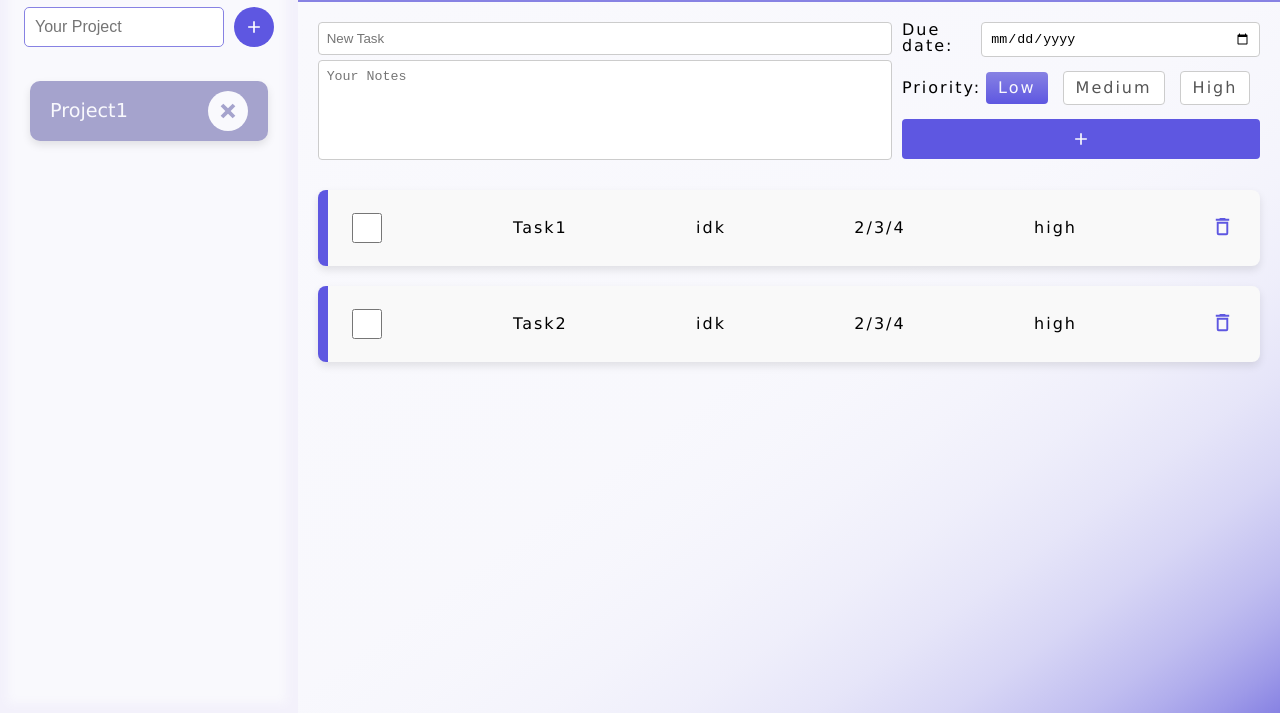
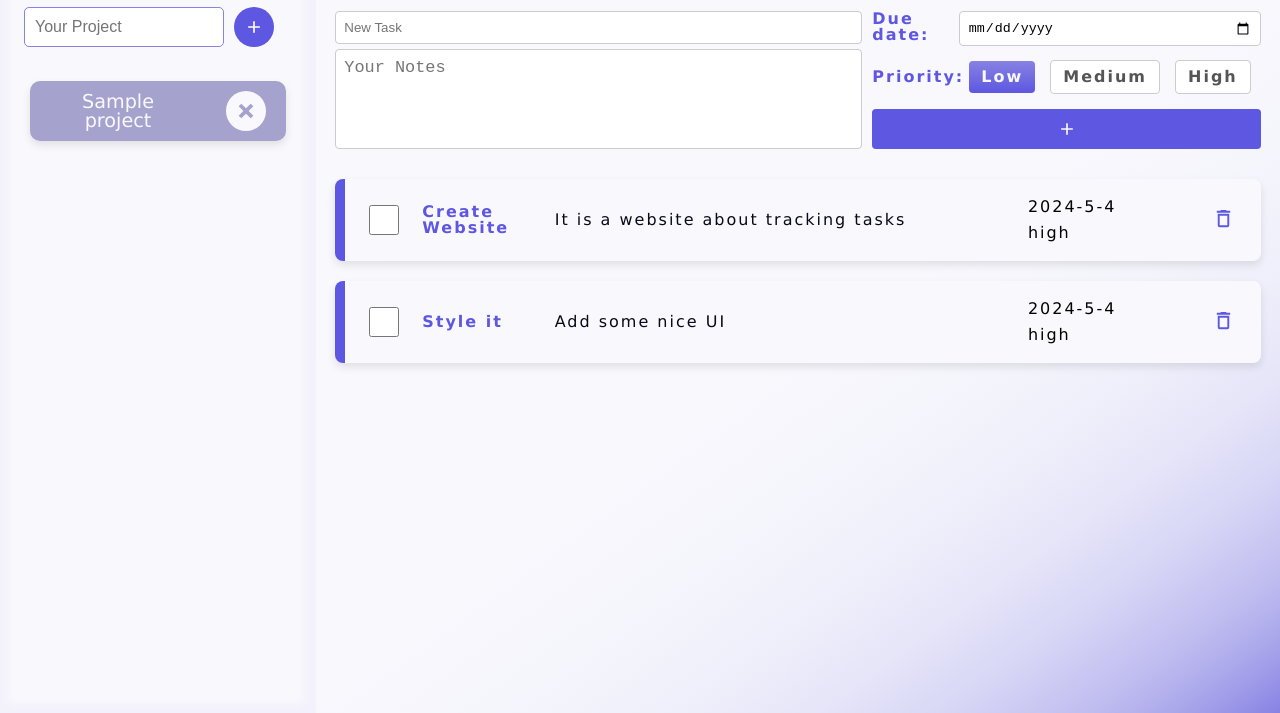
Before and after one commit to Ioannis-Bfg/Todo-List, a website built with webpack: page src/index.html in a window 1280 px wide. Shown: the part 87-800 px from the top of the page. Built offline with nearby package versions, Linux system fonts and the light colour scheme.

Commit message:
UI is finished

```diff
--- a/src/assets/domproject.js
+++ b/src/assets/domproject.js
@@ -6,6 +6,17 @@ export function displayProjects(project_array, currentProject){
     projectArrayRef = project_array;
     const project_list=document.querySelector('#project_list')
     project_list.innerHTML=''
+
+    if (project_array.length === 0) {
+        // If no projects, hide the task form
+        document.getElementById('task_form').style.display = 'none';
+        const task_list = document.querySelector('#cards');
+        task_list.innerHTML = '';
+
+        return;
+        return;
+    }
+
     for(let project of project_array){
         let card=document.createElement('button');
         card.classList.add('project-card');
@@ -48,5 +59,6 @@ function removeProject(project) {
     if (index !== -1) {
         projectArrayRef.splice(index, 1);
         displayProjects(projectArrayRef);
+        console.log(projectArrayRef);
     }
 }
--- a/src/assets/domtask.js
+++ b/src/assets/domtask.js
@@ -1,33 +1,33 @@
 import { removeTask } from "./factory";
 
-export function loadRight(project){
-    const project_header=document.querySelector('#project_header');
-    const content=document.querySelector('#content');
+export function loadRight(project) {
+  const project_header = document.querySelector('#project_header');
+  const content = document.querySelector('#content');
 
-    project_header.innerHTML='';
-    project_header.innerHTML=`
+  project_header.innerHTML = '';
+  project_header.innerHTML = `
     <div id="head_icon">
       <p>${project["title"]}</p>
       <svg xmlns="http://www.w3.org/2000/svg" viewBox="0 0 24 24"><title>invoice-list-outline</title><path d="M17 7V9H15V7H17M13 7V9H7V7H13M13 11H7V13H13V11M15 11V13H17V11H15M21 22L18 20L15 22L12 20L9 22L6 20L3 22V3H21V22M19 18.26V5H5V18.26L6 17.6L9 19.6L12 17.6L15 19.6L18 17.6L19 18.26Z" /></svg>    </div>
-    `
-    // project_header.textContent=`~${project["title"]}`;
+    `;
 
-    content.innerHTML='';
-    content.innerHTML=`
+  content.innerHTML = '';
+  content.innerHTML = `
     <form id="task_form">
     <section id="title_desc">
         <input
         type="text"
         id="task_title"
         placeholder="New Task"
+        maxlength="26"
         required
       />
-      <textarea id="notes" placeholder="Your Notes" rows='3'></textarea>
+      <textarea id="notes" placeholder="Your Notes" maxlength="160" rows='3'></textarea>
     </section>
     <section id="prio_date">
           <div id="due_date_div">
             <label for="due_date">Due date:</label>
-            <input type="date" name="due_date" id="due_date">
+            <input type="date" name="due_date" id="due_date" required>
           </div>
           <div id="priority">
             <legend>Priority:</legend>
@@ -51,7 +51,7 @@ export function loadRight(project){
   <div id="cards">
 
   </div>
-    `
+    `;
 
   const task_list = document.querySelector('#cards');
   const taskList = project["taskList"];
@@ -61,55 +61,76 @@ export function loadRight(project){
 
     const card = document.createElement('div');
     card.classList.add('task_card');
-        const card_text = document.createElement('p');
-        card_text.id='card_text';
+    card.id = 'task_card';
+
+    const card_text = document.createElement('div');
+    card_text.classList.add('card_text_container');
+
+    const checkboxTitleDescDiv = document.createElement('div');
+    checkboxTitleDescDiv.classList.add('checkbox_title_desc_div');
+
+    const check_button = document.createElement('input');
+    check_button.setAttribute('type', 'checkbox');
+    check_button.setAttribute('id', 'checkbox');
+    check_button.setAttribute('name', 'checkbox');
+
+    check_button.addEventListener('change', function () {
+      const isChecked = this.checked;
+
+      if (isChecked) {
+        card.classList.add('checked');
+      } else {
+        card.classList.remove('checked');
+      }
+    });
+
+    const titleDescDiv = document.createElement('div');
+    titleDescDiv.classList.add('title_desc_div');
 
     const titlePara = document.createElement('p');
+    titlePara.id = 'title_para';
     titlePara.textContent = task.title;
 
     const descPara = document.createElement('div');
     descPara.classList.add('desc_para');
+    descPara.id = 'desc_para';
     descPara.textContent = task.desc;
 
+
+    titleDescDiv.appendChild(titlePara);
+    titleDescDiv.appendChild(descPara);
+
+    checkboxTitleDescDiv.appendChild(check_button);
+    checkboxTitleDescDiv.appendChild(titleDescDiv);
+
+    const dueDatePriorityDiv = document.createElement('div');
+    dueDatePriorityDiv.classList.add('due_date_priority_div');
+
     const datePara = document.createElement('p');
+    datePara.id = 'date_para';
     datePara.textContent = task.dueDate;
 
     const priorityPara = document.createElement('p');
+    priorityPara.id = 'priority_para';
     priorityPara.textContent = task.priority;
 
-        const remove_button=document.createElement('button');
-        remove_button.innerHTML='<svg xmlns="http://www.w3.org/2000/svg" viewBox="0 0 24 24"><title>delete-outline</title><path d="M6,19A2,2 0 0,0 8,21H16A2,2 0 0,0 18,19V7H6V19M8,9H16V19H8V9M15.5,4L14.5,3H9.5L8.5,4H5V6H19V4H15.5Z" /></svg>';
-        remove_button.id=`${i}`;
-        remove_button.classList.add('remove')
 
-        remove_button.addEventListener('click', function() {
+    dueDatePriorityDiv.appendChild(datePara);
+    dueDatePriorityDiv.appendChild(priorityPara);
+
+    const remove_button = document.createElement('button');
+    remove_button.innerHTML = '<svg xmlns="http://www.w3.org/2000/svg" viewBox="0 0 24 24"><title>delete-outline</title><path d="M6,19A2,2 0 0,0 8,21H16A2,2 0 0,0 18,19V7H6V19M8,9H16V19H8V9M15.5,4L14.5,3H9.5L8.5,4H5V6H19V4H15.5Z" /></svg>';
+    remove_button.id = `${i}`;
+    remove_button.classList.add('remove');
+
+    remove_button.addEventListener('click', function () {
       const taskIndex = parseInt(this.id);
       removeTask(project, taskIndex);
       loadRight(project);
     });
 
-        const check_button=document.createElement('input');
-        check_button.setAttribute('type', 'checkbox');
-        check_button.setAttribute('id', 'checkbox');
-        check_button.setAttribute('name', 'checkbox');
-
-        check_button.addEventListener('change', function() {
-          const isChecked = this.checked;
-          const taskCard = this.parentElement.parentElement; // Get the parent task card
-
-          if (isChecked) {
-              taskCard.classList.add('checked'); // Add the checked class
-          } else {
-              taskCard.classList.remove('checked'); // Remove the checked class
-          }
-      });
-
-
-        card_text.appendChild(check_button);
-        card_text.appendChild(titlePara);
-        card_text.appendChild(descPara);
-        card_text.appendChild(datePara);
-        card_text.appendChild(priorityPara);
+    card_text.appendChild(checkboxTitleDescDiv);
+    card_text.appendChild(dueDatePriorityDiv);
     card_text.appendChild(remove_button);
 
     card.appendChild(card_text);
--- a/src/assets/factory.js
+++ b/src/assets/factory.js
@@ -4,7 +4,6 @@ export function createTask(title,desc,dueDate,priority){
         desc:desc,
         dueDate:dueDate,
         priority:priority,
-        check: false
     };
 }
 
--- a/src/assets/staticLoad.js
+++ b/src/assets/staticLoad.js
@@ -10,7 +10,7 @@ export function staticLoad() {
 
     <div id="projects">
         <form id="project_form">
-            <input type="text" id="project_title" placeholder="Your Project" required>
+            <input type="text" id="project_title"  maxlength="20" placeholder="Your Project" required>
             <button type="submit" id="add_project_btn">
                 <svg xmlns="http://www.w3.org/2000/svg" viewBox="0 0 24 24"><title>plus</title><path d="M19,13H13V19H11V13H5V11H11V5H13V11H19V13Z" /></svg>
             </button>
--- a/src/index.js
+++ b/src/index.js
@@ -19,12 +19,12 @@ staticLoad(); // IMPORTANT TO BE FIRST
 let project_array = [];
 
 // TESTS /////////////////////////////////////////////
-let project1 = createProject('Project1');
+let project1 = createProject('Sample project');
 project_array.push(project1);
 
- let task1=createTask('Task1','idk','2/3/4','high');
+ let task1=createTask('Create Website','It is a website about tracking tasks','2024-5-4','high');
  addTask(project1,task1);
- let task2=createTask('Task2','idk','2/3/4','high');
+ let task2=createTask('Style it','Add some nice UI','2024-5-4','high');
  addTask(project1,task2);
 let currentProject = project1;
 displayProjects(project_array,currentProject,setCurrentProject);
@@ -60,12 +60,10 @@ function handleTaskForm(e) {
 
     let new_task = createTask(title, desc, date, priority);
 
-    console.log('outside',currentProject);
     addTask(currentProject, new_task);
     loadRight(currentProject);
 
     document.getElementById('task_form').reset();
-    console.log(currentProject["taskList"]);
 }
 
 export function setCurrentProject(project) {
--- a/src/styles/style.css
+++ b/src/styles/style.css
@@ -1,3 +1,4 @@
+/* Reset and General Styles */
 html,
 body {
   height: 100%;
@@ -5,6 +6,7 @@ body {
   letter-spacing: 2px;
 }
 
+/* Variables */
 :root {
   --text: #0a0919;
   --background: #f9f9fd;
@@ -20,9 +22,12 @@ body {
   --radialSecondaryAccent: radial-gradient(#8782e3, #5e57e1);
 }
 
+/* Typography */
 button {
   font: inherit;
 }
+
+/* Layout */
 #container {
   display: grid;
   grid-template-columns: auto 1fr;
@@ -31,30 +36,35 @@ button {
   font-family: "Verdana", sans-serif;
 }
 
+/* Left Sidebar */
 #left {
   background-color: var(--background);
-  padding: 20px; /* Add padding for spacing */
+  padding: 20px;
   display: flex;
   flex-direction: column;
   gap: 20px;
   box-shadow: inset -2px 0 10px 10px rgba(157, 126, 214, 0.06);
 }
 
+/* Right Sidebar */
 #right {
   background-color: rgb(80, 67, 67);
   display: grid;
-  grid-template-rows: 1fr 8fr;
+  grid-template-rows: minmax(50px, min-content)
 }
 
+/* Header */
 #header {
   background-color: var(--secondary);
 }
 
+/* Content Area */
 #content {
   padding: 2%;
   background: var(--linearSecondaryBackground);
 }
 
+/* Task Form */
 #task_form {
   margin-bottom: 20px;
   display: grid;
@@ -65,6 +75,7 @@ button {
   margin-bottom: 10px;
 }
 
+/* Form Inputs */
 #task_form input[type="text"],
 #task_form input[type="date"] {
   width: 100%;
@@ -76,12 +87,14 @@ button {
 
 #task_form input[type="text"] {
   width: calc(100% - 10px);
-  padding: 8px;
-  border: 1px solid #ccc;
-  border-radius: 4px;
-  box-sizing: border-box;
 }
 
+#task_form textarea{
+  font-size: 1.3em;
+  font-weight: 100;
+}
+
+/* Task Form Textarea */
 #notes {
   width: calc(100% - 10px);
   height: 100px;
@@ -94,6 +107,7 @@ button {
   line-height: normal;
 }
 
+/* Task Form Radio Buttons */
 #task_form input[type="radio"] {
   margin-right: 10px;
 }
@@ -102,6 +116,7 @@ button {
   margin-right: 5px;
 }
 
+/* Task Form Button */
 #task_form button {
   background-color: var(--accent);
   color: white;
@@ -110,24 +125,31 @@ button {
   border-radius: 4px;
   cursor: pointer;
   display: flex;
-
 }
 
+/* Cards Container */
 #cards {
   display: flex;
   flex-wrap: wrap;
   gap: 20px;
 }
-#card_text{
+
+/* Task Card Text */
+.card_text_container {
   display: flex;
-  /* flex-direction: column; */
   justify-content: space-between;
   align-items: center;
-  gap:5px;
+  gap: 5px;
 }
 
+/* Remove Button */
+.remove {
+  grid-column: 4/5;
+}
+
+/* Task Card */
 .task_card {
-  background-color: #f9f9f9;
+  background-color: var(--background);
   padding: 20px;
   border-radius: 8px;
   box-shadow: 0 4px 8px rgba(0, 0, 0, 0.1);
@@ -139,25 +161,64 @@ button {
   margin: 0;
 }
 
+.title_desc_div{
+  display: flex;
+  align-items: center;
+  gap:30px;
+  font-weight: 800;
+  color: var(--accent);
+}
+
+.checkbox_title_desc_div{
+  display: flex;
+  align-items: center;
+  justify-content: flex-start;
+  gap:20px;
+}
+
+.due_date_priority_div{
+  display: flex;
+  flex-direction: column;
+  gap:10px;
+}
+
+.title_desc_div div{
+  font-weight: 400;
+  color: var(--text);
+}
+
+.title_desc_div p{
+  align-self: flex-start;
+}
+
+#title_para {
+  overflow-y: visible;
+  word-wrap: break-word;
+  max-width: 8vw;
+  min-width: 8vw;
+  min-height: fit-content;
+  max-height: 2em;
+}
+
+
+/* Remove Button Styling */
 .remove {
-  width:35px;
+  width: 35px;
   height: auto;
   aspect-ratio: 1/1;
   fill: var(--accent);
   background: none;
   border: transparent;
-  scale:1;
-  transition: scale 0.2s ease;
-  transition: fill 0.2s ease;
+  scale: 1;
+  transition: scale 0.2s ease, fill 0.2s ease;
 }
 
-.remove:hover{
+.remove:hover {
   scale: 1.2;
   fill: red;
-  transition: scale 0.2s ease;
-  transition: fill 0.2s ease;
 }
 
+/* Task Submit Button */
 #task_submit {
   background-color: var(--accent);
   color: white;
@@ -177,13 +238,15 @@ button {
 }
 
 #task_submit:hover {
-  background: var(--radialSecondaryAccent) ;
+  background: var(--radialSecondaryAccent);
 }
 
+/* Hide Radio Inputs */
 #task_form input[type="radio"] {
   display: none;
 }
 
+/* Style Radio Labels */
 #task_form input[type="radio"] + label {
   display: inline-block;
   cursor: pointer;
@@ -198,39 +261,54 @@ button {
 
 #task_form input[type="radio"]:checked + label {
   background: var(--linearSecondaryAccent);
-  color:var(--background);
+  color: var(--background);
   border: none;
 }
 
+/* Priority Date Section */
 #prio_date {
   display: flex;
   flex-direction: column;
   justify-content: space-between;
 }
-#title_desc{
+
+#prio_date label{
+font-weight: 600;
+color: var(--accent);
+}
+
+#prio_date legend{
+  font-weight: 600;
+  color: var(--accent);
+  }
+
+/* Title Description Section */
+#title_desc {
   display: flex;
   flex-direction: column;
-  gap:5px;
+  gap: 5px;
 }
+
+/* Priority Section */
 #priority {
   display: flex;
   align-items: center;
   justify-content: space-between;
-  gap:5px;
+  gap: 5px;
 }
 
-#due_date_div{
+/* Due Date Section */
+#due_date_div {
   display: flex;
   justify-content: flex-start;
 }
 
-/* header */
+/* Header */
 #header {
   background-color: var(--secondary);
   display: flex;
   align-items: center;
   color: var(--background);
-  /* box-shadow: inset 0px -4px 10px 0px rgba(0, 0, 0, 0.6);*/
 }
 
 #project_header {
@@ -241,27 +319,29 @@ button {
   align-items: center;
 }
 
-/* left side */
-
+/* Left Sidebar */
 #left p {
-  font-size: 2.4em; /* Adjust font size */
-  font-weight: bold; /* Add bold font weight */
+  font-size: 2.4em;
+  font-weight: bold;
   color: var(--accent);
 }
-#logo{
+
+#logo {
   display: flex;
   justify-content: flex-start;
   align-items: center;
-  gap:5px
+  gap: 5px;
 }
 
-#logo svg{
-  width:50px;
-  height:50px;
+#logo svg {
+  width: 50px;
+  height: 50px;
   fill: var(--accent);
 }
+
+/* Project Form */
 #project_form {
-  margin-bottom: 20px; /* Add margin for spacing */
+  margin-bottom: 20px;
   display: flex;
   align-items: center;
   gap: 10px;
@@ -270,41 +350,40 @@ button {
 
 #project_title {
   padding: 10px;
-  width: 200px; /* Adjust the width as needed */
+  width: 200px;
   border: 1px solid var(--secondary);
   border-radius: 5px;
   font-size: 16px;
-  /* margin-bottom: 10px; */
-  box-sizing: border-box; /* Ensure padding and border are included in width */
+  box-sizing: border-box;
 }
 
 #project_title:focus {
- border:1px solid var(--accent)
+  border: 1px solid var(--accent);
 }
 
 #projects {
-  overflow-y: auto; /* Add scrollbar if content overflows vertically */
-  max-height: 70vh; /* Limit the maximum height of the project list */
+  overflow-y: auto;
+  height:80vh;
 }
 
 #project_list {
-  padding: 10px; /* Add padding for spacing */
-  border-radius: 4px; /* Add border radius for rounded corners */
+  padding: 10px;
+  border-radius: 4px;
   display: flex;
   flex-direction: column;
 }
 
-#project_list p{
-  color:var(--background);
+#project_list p {
+  color: var(--background);
 }
 
 .project-card {
-  background-color: var(--primary); /* Background color for project cards */
-  padding: 10px 20px; /* Padding for project cards */
-  border: none; /* Remove default button border */
-  border-radius: 10px; /* Add border radius for rounded corners */
-  cursor: pointer; /* Change cursor to pointer on hover */
-  margin-bottom: 10px; /* Add margin between project cards */
+  background-color: var(--primary);
+  padding: 10px 20px;
+  border: none;
+  border-radius: 10px;
+  cursor: pointer;
+  margin-bottom: 10px;
   box-shadow: 0 4px 8px rgba(0, 0, 0, 0.1);
   max-width: 20vw;
   transition: background-color 0.2s ease-out;
@@ -312,68 +391,87 @@ button {
 
 .project-card:hover {
   background-color: var(--secondary);
-  transition: background-color 0.3s ease-in;/* Change background color on hover */
 }
+
+/* Checked State */
 .checked {
   background-color: var(--accent);
+  background: var(--accent);
   color: whitesmoke;
   border-left: 10px solid var(--secondary);
-  /* Change to whatever color you prefer */
 }
 
-.checked svg{
+.checked svg {
   fill: var(--background);
 }
-.desc_para{
-  max-width: 70px;
-  max-height: 90px;
-  overflow: scroll;
+
+.task_card.checked {
+  background-color: var(--accent);
+  border-left: 10px solid var(--secondary);
 }
-#checkbox{
-  width:30px;
+
+.task_card.checked p{
+  color: var(--background);
+}
+
+.task_card.checked div{
+  color: var(--background);
+}
+.desc_para {
+  /* overflow-x: auto;  */
+  min-height: fit-content;
+  overflow-y: visible;
+  max-width: 30vw;
+  min-width: 30vw;
+}
+
+#checkbox {
+  width: 30px;
   height: 30px;
-  border: 10px solid white ;
+  border: 10px solid white;
   background-color: #eee;
+  grid-column: 1/2;
 }
-/* #desc_para{} */
 
+/* Remove Button */
 .remove-button {
-  background-color: var(--background); /* Background color for remove button */
-  border: none; /* Remove default button border */
+  background-color: var(--background);
+  border: none;
   padding: 5px;
-  font-weight: 600; /* Padding for remove button */
-  border-radius: 100%; /* Add border radius for rounded corners */
-  cursor: pointer; /* Change cursor to pointer on hover */
+  font-weight: 600;
+  border-radius: 100%;
+  cursor: pointer;
   display: flex;
-  width:40px;
-  height:40px;
+  width: 40px;
+  height: 40px;
   aspect-ratio: 1/1;
   justify-content: center;
   align-items: center;
 }
 
-.remove-button svg{
-  width:22px;
-  height:22px;
+.remove-button svg {
+  width: 22px;
+  height: 22px;
   fill: var(--primary);
   transition: fill 0.1s ease;
 }
 
 .remove-button:hover {
-  background-color: var(--accent); /* Change background color on hover */
+  background-color: var(--accent);
 }
 
 .remove-button:hover svg {
-  fill: white; /* Change background color on hover */
-  transition: fill 0.1s ease;
+  fill: white;
 }
 
+/* Add Project Button */
 #add_project_btn svg {
   width: 20px;
   height: 20px;
   fill: white;
   transition: fill 0.1s ease;
 }
+
 #add_project_btn {
   background-color: var(--accent);
   color: white;
@@ -384,33 +482,35 @@ button {
   justify-content: center;
   border-radius: 50%;
   cursor: pointer;
-  /* float: right; */
 }
+
 #add_project_btn:hover {
   background: var(--linearSecondaryAccent);
 }
 
+/* Project Card Section */
 #project_card_div {
   display: flex;
   align-items: center;
   justify-content: space-between;
   font-size: 1em;
-  gap:40px
+  gap: 40px;
 }
+
 #project_card_div p {
   font-size: 1.2em;
   font-weight: 400;
 }
 
-#head_icon{
+#head_icon {
   display: flex;
-  gap:10px;
+  gap: 10px;
   justify-content: flex-start;
   align-items: center;
 }
 
-#head_icon svg{
-  width:40px;
+#head_icon svg {
+  width: 40px;
   fill: var(--background);
-  height:auto;
+  height: auto;
 }
```
Lines whose indentation alone changed are shown as unchanged.
